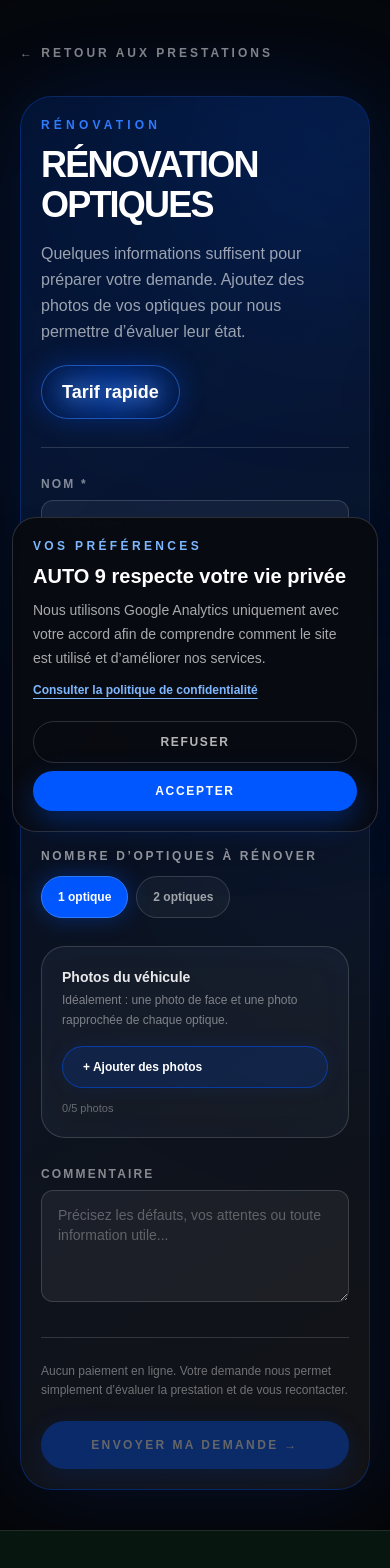
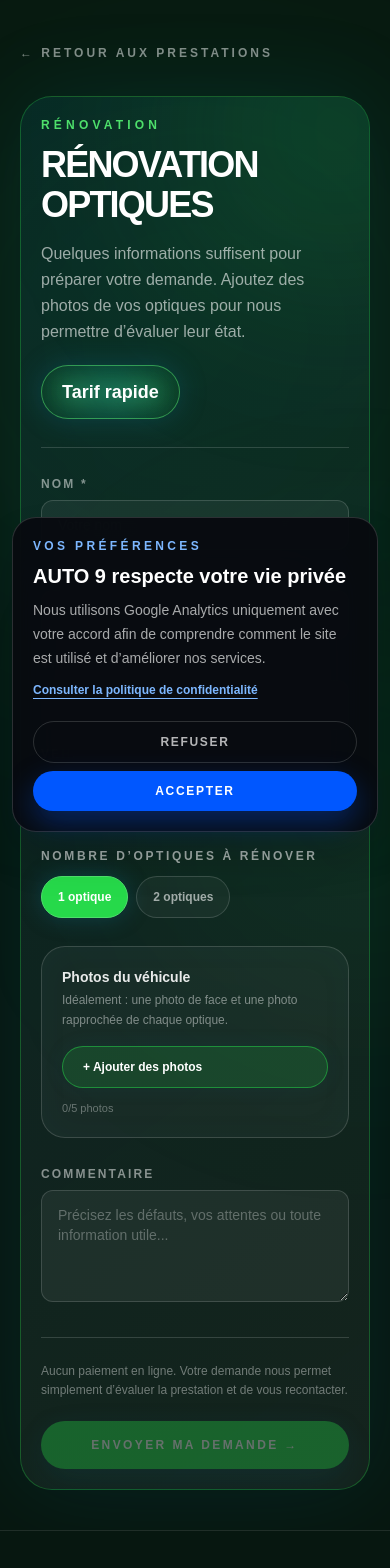
Before and after one commit to AUTO9NIMES/auto9-premium, a Next.js app: page /demande-speciale in a window 390 px wide. Shown: the top 1568 px of the page. Built offline with nearby package versions, Linux system fonts and the light colour scheme.

Commit message:
style: emerald theme for SpecialRequestForm

```diff
--- a/app/components/SpecialRequestForm.tsx
+++ b/app/components/SpecialRequestForm.tsx
@@ -239,13 +239,13 @@ export function SpecialRequestForm() {
   }
 
   return (
-    <section className="relative min-h-screen overflow-hidden bg-[#050608] px-5 py-10 text-white md:px-12 md:py-16">
+    <section className="relative min-h-screen overflow-hidden bg-[#071710] px-5 py-10 text-white md:px-12 md:py-16">
 
       {/* HALOS DE FOND */}
 
-      <div className="pointer-events-none absolute left-1/2 top-20 h-[32rem] w-[32rem] -translate-x-1/2 rounded-full bg-[#0057FF]/10 blur-[150px]" />
+      <div className="pointer-events-none absolute left-1/2 top-20 h-[32rem] w-[32rem] -translate-x-1/2 rounded-full bg-[#26d94a]/10 blur-[150px]" />
 
-      <div className="pointer-events-none absolute -right-40 top-[40%] h-96 w-96 rounded-full bg-[#0057FF]/7 blur-[130px]" />
+      <div className="pointer-events-none absolute -right-40 top-[40%] h-96 w-96 rounded-full bg-[#26d94a]/7 blur-[130px]" />
 
       <div className="relative mx-auto max-w-5xl">
 
@@ -253,18 +253,18 @@ export function SpecialRequestForm() {
 
         <Link
           href="/#services"
-          className="text-xs font-black uppercase tracking-[0.25em] text-white/50 transition hover:text-[#7DB7FF]"
+          className="text-xs font-black uppercase tracking-[0.25em] text-white/50 transition hover:text-[#9ddfaa]"
         >
           ← Retour aux prestations
         </Link>
 
         {/* CARTE PRINCIPALE */}
 
-        <div className="relative mt-8 overflow-hidden rounded-[2rem] border border-[#0057FF]/30 bg-[linear-gradient(145deg,rgba(0,87,255,.16),rgba(255,255,255,.055))] p-5 shadow-[0_0_90px_rgba(0,87,255,.14)] md:p-10">
+        <div className="relative mt-8 overflow-hidden rounded-[2rem] border border-[#26d94a]/30 bg-[linear-gradient(145deg,rgba(16,116,142,.16),rgba(255,255,255,.055))] p-5 shadow-[0_0_90px_rgba(16,116,142,.14)] md:p-10">
 
           {/* HALO INTERNE */}
 
-          <div className="pointer-events-none absolute -right-32 -top-32 h-80 w-80 rounded-full bg-[#0057FF]/15 blur-[100px]" />
+          <div className="pointer-events-none absolute -right-32 -top-32 h-80 w-80 rounded-full bg-[#26d94a]/15 blur-[100px]" />
 
           <div className="relative">
 
@@ -273,7 +273,7 @@ export function SpecialRequestForm() {
             <div className="flex flex-col justify-between gap-5 border-b border-white/15 pb-7 md:flex-row md:items-end">
 
               <div>
-                <p className="text-xs font-black uppercase tracking-[0.35em] text-[#2F7BFF]">
+                <p className="text-xs font-black uppercase tracking-[0.35em] text-[#4ee06b]">
                   {config.eyebrow}
                 </p>
 
@@ -288,11 +288,11 @@ export function SpecialRequestForm() {
 
               {/* PRIX / TYPE */}
 
-              <div className="relative isolate w-fit overflow-hidden rounded-full border border-[#2F7BFF]/60 bg-[radial-gradient(circle_at_center,rgba(0,87,255,.30),rgba(0,87,255,.10)_65%,transparent_100%)] px-5 py-3 text-lg font-black text-white shadow-[0_0_28px_rgba(0,87,255,.32)]">
+              <div className="relative isolate w-fit overflow-hidden rounded-full border border-[#4ee06b]/60 bg-[radial-gradient(circle_at_center,rgba(16,116,142,.30),rgba(16,116,142,.10)_65%,transparent_100%)] px-5 py-3 text-lg font-black text-white shadow-[0_0_28px_rgba(16,116,142,.32)]">
 
-                <span className="pointer-events-none absolute inset-0 -z-10 bg-[#0057FF]/20 blur-lg" />
+                <span className="pointer-events-none absolute inset-0 -z-10 bg-[#26d94a]/20 blur-lg" />
 
-                <span className="drop-shadow-[0_0_10px_rgba(125,183,255,.9)]">
+                <span className="drop-shadow-[0_0_10px_rgba(72,183,142,.9)]">
                   {config.price}
                 </span>
               </div>
@@ -367,7 +367,7 @@ export function SpecialRequestForm() {
 
               {/* PHOTOS */}
 
-              <div className="rounded-[1.5rem] border border-white/15 bg-white/[0.04] p-5 shadow-[inset_0_0_35px_rgba(0,87,255,.035)] md:p-6">
+              <div className="rounded-[1.5rem] border border-white/15 bg-white/[0.04] p-5 shadow-[inset_0_0_35px_rgba(16,116,142,.035)] md:p-6">
 
                 <div className="flex flex-col justify-between gap-4 md:flex-row md:items-center">
 
@@ -381,7 +381,7 @@ export function SpecialRequestForm() {
                     </p>
                   </div>
 
-                  <label className="cursor-pointer rounded-full border border-[#0057FF]/50 bg-[#0057FF]/15 px-5 py-3 text-xs font-black text-white shadow-[0_0_20px_rgba(0,87,255,.10)] transition hover:bg-[#0057FF]">
+                  <label className="cursor-pointer rounded-full border border-[#26d94a]/50 bg-[#26d94a]/15 px-5 py-3 text-xs font-black text-white shadow-[0_0_20px_rgba(16,116,142,.10)] transition hover:bg-[#26d94a]">
 
                     + Ajouter des photos
 
@@ -473,7 +473,7 @@ export function SpecialRequestForm() {
                 <button
                   type="submit"
                   disabled={!ready || sending}
-                  className="rounded-full bg-[#0057FF] px-7 py-4 text-xs font-black uppercase tracking-[0.2em] text-white shadow-[0_15px_35px_rgba(0,87,255,.30),0_0_25px_rgba(0,87,255,.15)] transition hover:scale-[1.02] hover:shadow-[0_18px_45px_rgba(0,87,255,.40)] disabled:cursor-not-allowed disabled:opacity-35"
+                  className="rounded-full bg-[#26d94a] px-7 py-4 text-xs font-black uppercase tracking-[0.2em] text-white shadow-[0_15px_35px_rgba(16,116,142,.30),0_0_25px_rgba(16,116,142,.15)] transition hover:scale-[1.02] hover:shadow-[0_18px_45px_rgba(16,116,142,.40)] disabled:cursor-not-allowed disabled:opacity-35"
                 >
                   {sending
                     ? "Envoi..."
@@ -495,7 +495,7 @@ export function SpecialRequestForm() {
 /* ========================================================= */
 
 const inputClass =
-  "w-full rounded-xl border border-white/15 bg-white/[0.055] px-4 py-3.5 text-sm text-white outline-none transition placeholder:text-white/30 focus:border-[#2F7BFF]/80 focus:bg-[#0057FF]/10 focus:shadow-[0_0_22px_rgba(0,87,255,.12)]";
+  "w-full rounded-xl border border-white/15 bg-white/[0.055] px-4 py-3.5 text-sm text-white outline-none transition placeholder:text-white/30 focus:border-[#4ee06b]/80 focus:bg-[#26d94a]/10 focus:shadow-[0_0_22px_rgba(16,116,142,.12)]";
 
 function Field({
   label,
@@ -531,8 +531,8 @@ function ServiceDetailSelection({ options }: { options: string[] }) {
             onClick={() => setDetail(option)}
             className={`rounded-full border px-4 py-3 text-xs font-black transition ${
               detail === option
-                ? "border-[#2F7BFF] bg-[#0057FF] text-white shadow-[0_0_22px_rgba(0,87,255,.35)]"
-                : "border-white/15 bg-white/[0.04] text-white/60 hover:border-[#0057FF]/60 hover:bg-[#0057FF]/10 hover:text-white"
+                ? "border-[#4ee06b] bg-[#26d94a] text-white shadow-[0_0_22px_rgba(16,116,142,.35)]"
+                : "border-white/15 bg-white/[0.04] text-white/60 hover:border-[#26d94a]/60 hover:bg-[#26d94a]/10 hover:text-white"
             }`}
           >
             {option}
```
